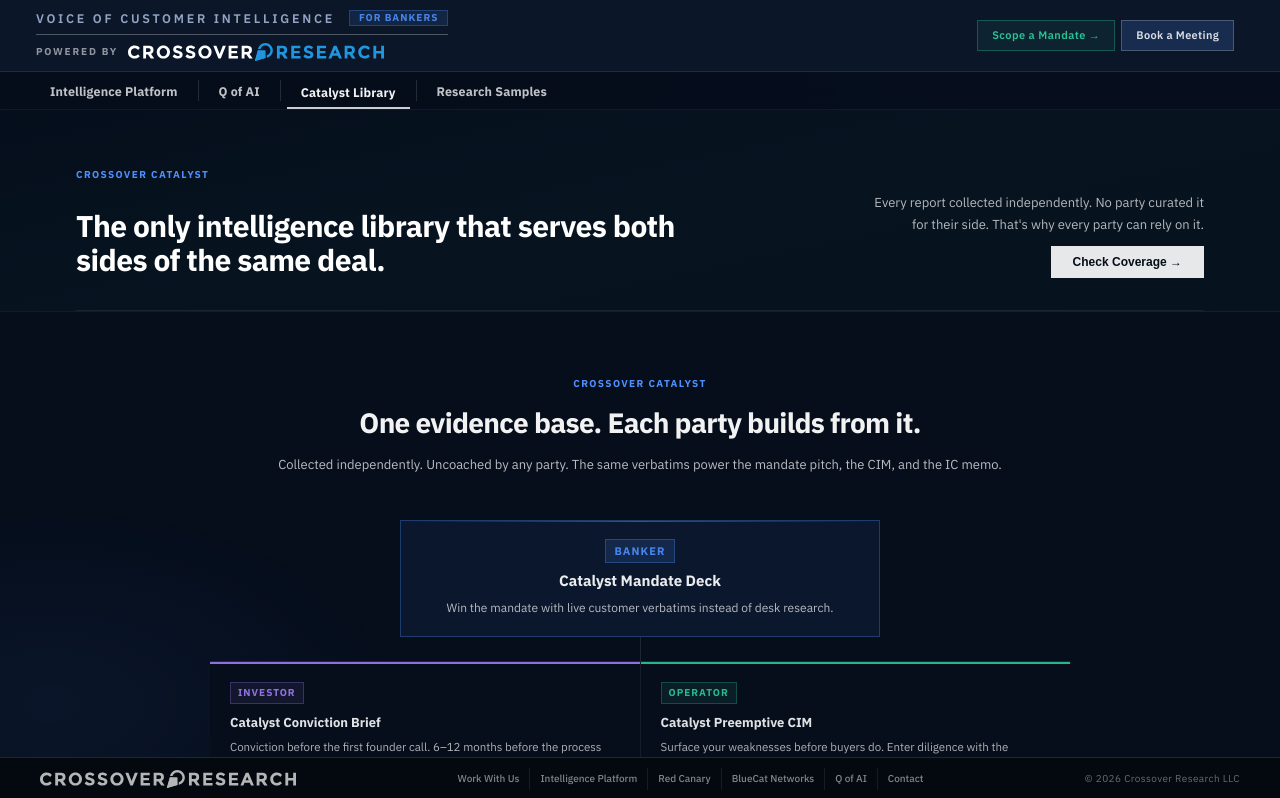
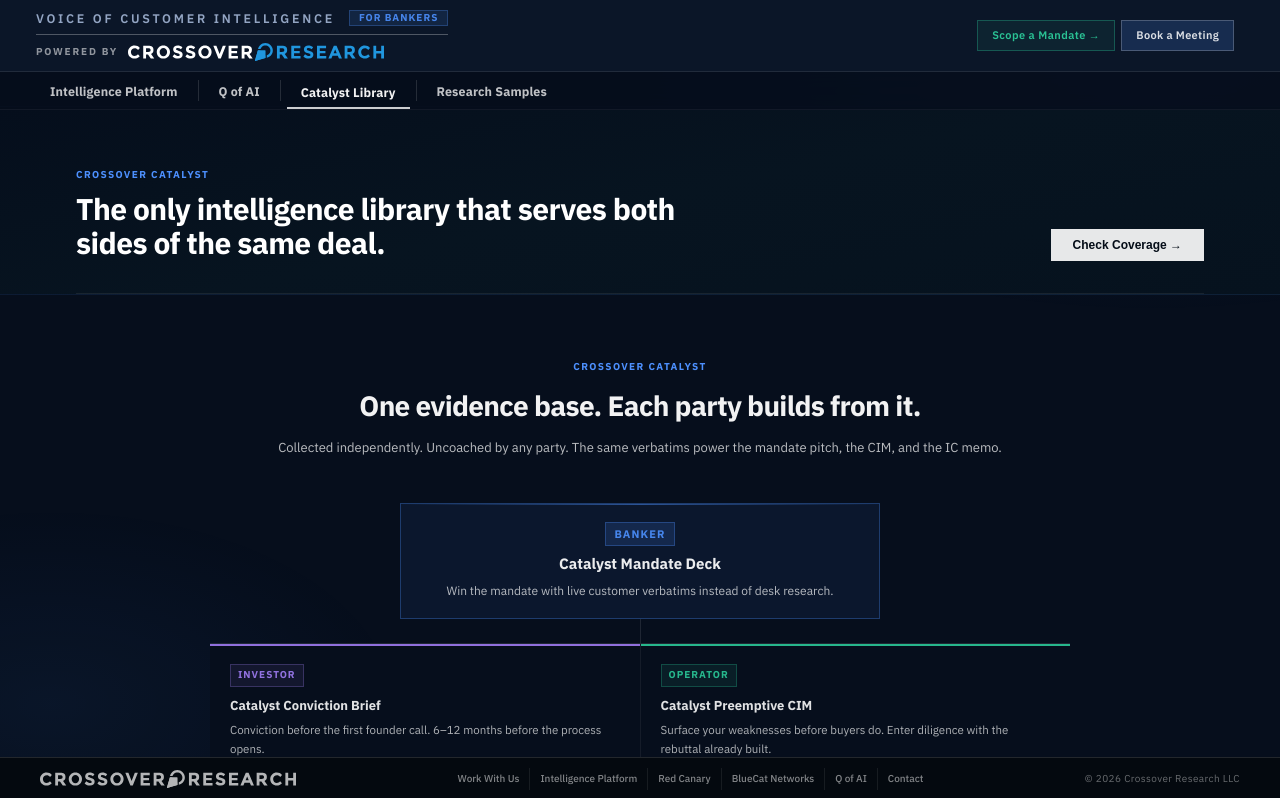
Before and after one commit to Crossover-Research/sell-side-overview-site, a Next.js app: page /catalyst in a window 1280 px wide. Shown: the top 798 px of the page. Built offline with nearby package versions, Linux system fonts and the light colour scheme.

Commit message:
Remove Catalyst Library sub text

```diff
--- a/app/catalyst/page.tsx
+++ b/app/catalyst/page.tsx
@@ -306,9 +306,6 @@ export default function CatalystPage() {
                 The only intelligence library that serves both sides of the same deal.
               </h2>
               <div style={{ display:'flex',flexDirection:'column',gap:10,alignItems:'flex-end',flexShrink:0 }}>
-                <p style={{ fontSize:13,color: 'rgba(255,255,255,.70)',lineHeight:1.7,maxWidth:340,textAlign:'right',margin:0 }}>
-                  Every report collected independently. No party curated it for their side. That's why every party can rely on it.
-                </p>
                 <button onClick={()=>setRequestOpen(true)} style={{ background:'rgba(255,255,255,.9)',color:'#050d18',border:'none',padding:'9px 22px',fontSize:12,fontWeight:700,cursor:'pointer',whiteSpace:'nowrap' }}>
                   Check Coverage &rarr;
                 </button>
```
